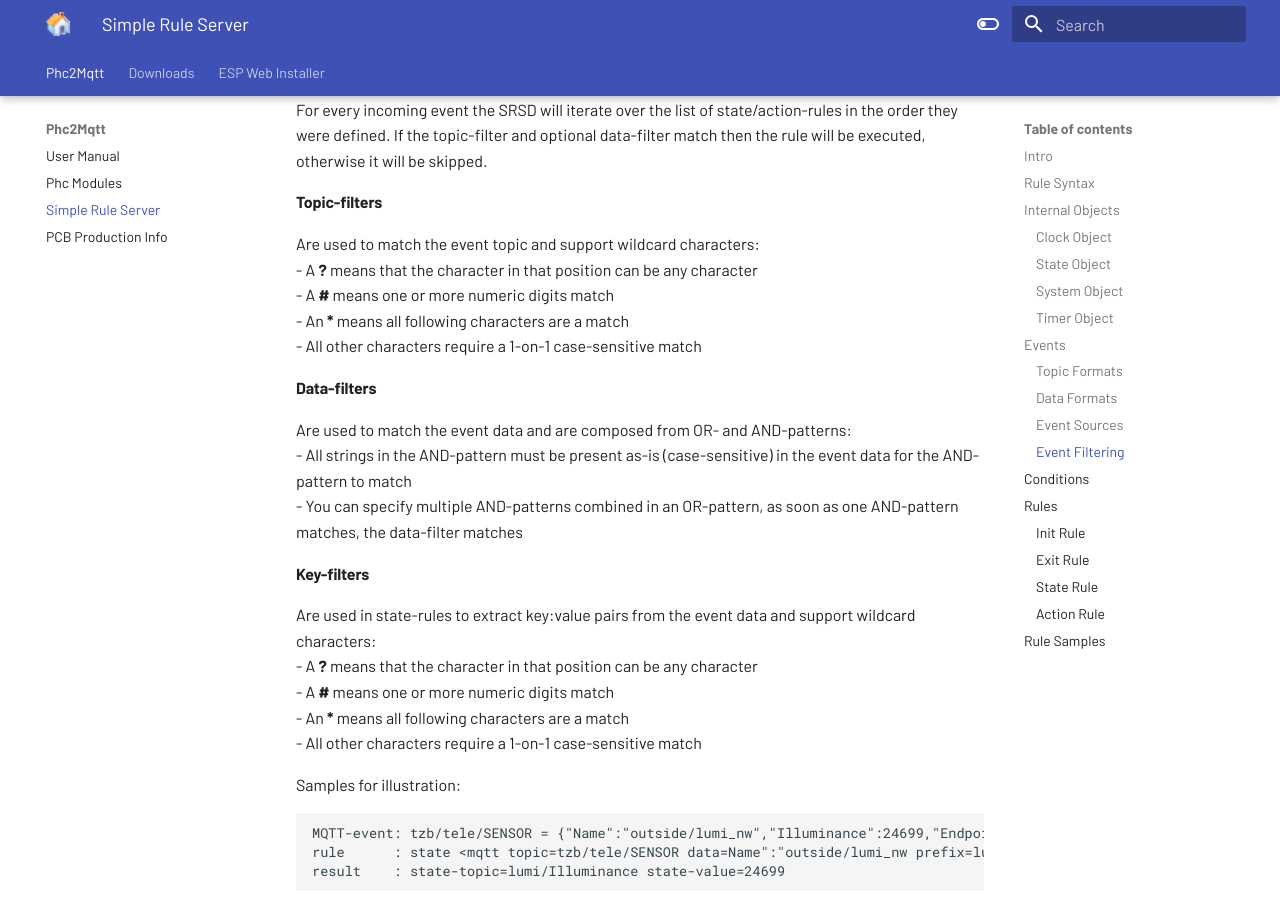
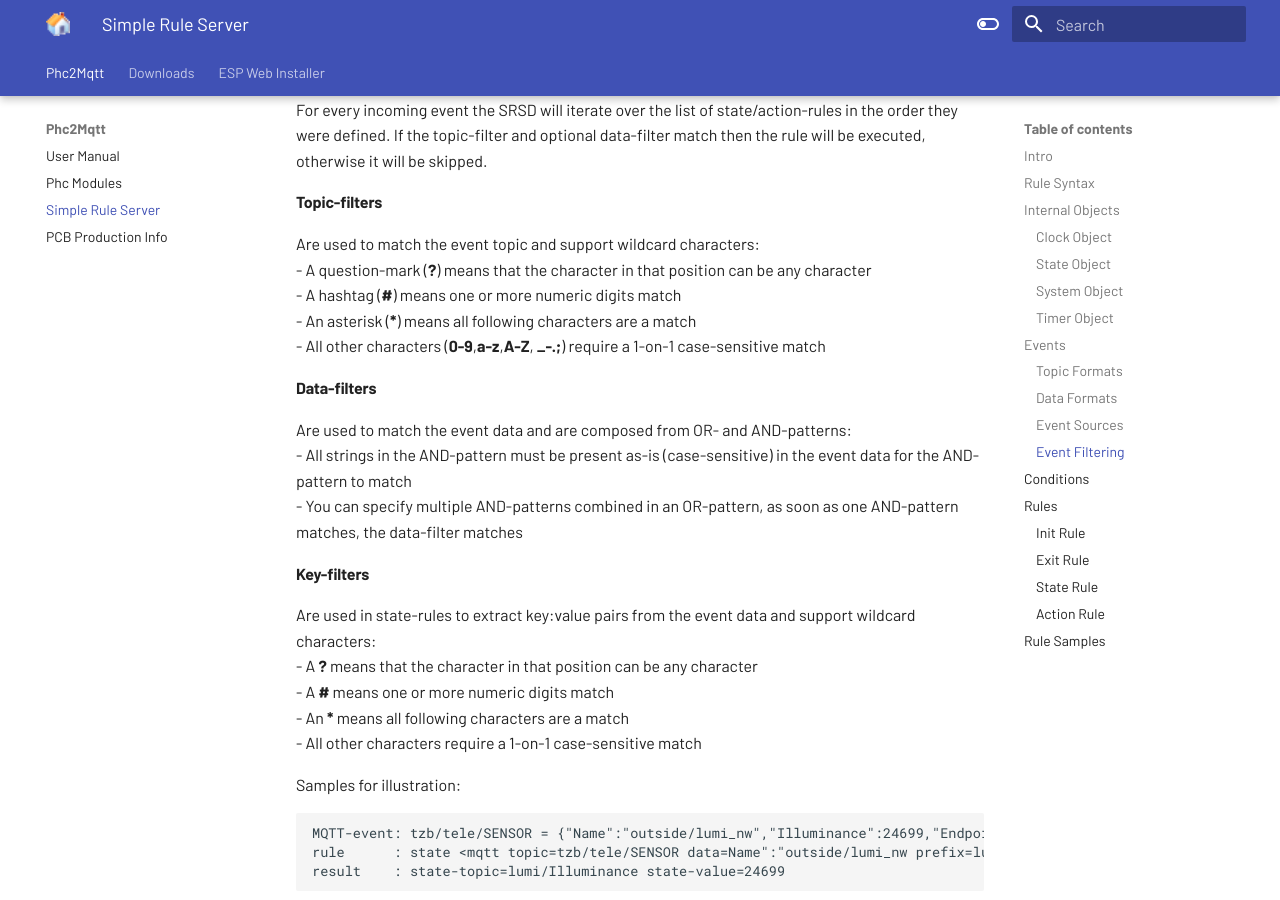
Before and after one commit to sim0njo/docu, an MkDocs documentation site: the page built from docs/SimpleRuleServer.md, in a window 1280 px wide and 900 px high, scrolled down 7652 px. Built offline with MkDocs 1.6.1 and Material for MkDocs 9.7.7, drawn with Linux system fonts in a browser that asks for light colours.

Commit message:
Update srs docu

```diff
--- a/docs/SimpleRuleServer.md
+++ b/docs/SimpleRuleServer.md
@@ -323,10 +323,10 @@ If the topic-filter and optional data-filter match then the rule will be execute
 
 #### Topic-filters
 Are used to match the event topic and support wildcard characters:
-- A <b>?</b> means that the character in that position can be any character
-- A <b>#</b> means one or more numeric digits match
-- An <b>*</b> means all following characters are a match
-- All other characters require a 1-on-1 case-sensitive match
+- A question-mark (**?**) means that the character in that position can be any character
+- A hashtag (**#**) means one or more numeric digits match
+- An asterisk (**\***) means all following characters are a match
+- All other characters (**0-9**,**a-z**,**A-Z**, **_-.;**) require a 1-on-1 case-sensitive match
 
 #### Data-filters
 Are used to match the event data and are composed from OR- and AND-patterns:
```
